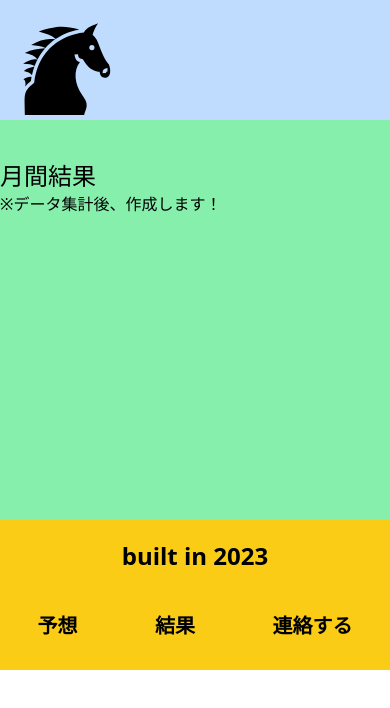
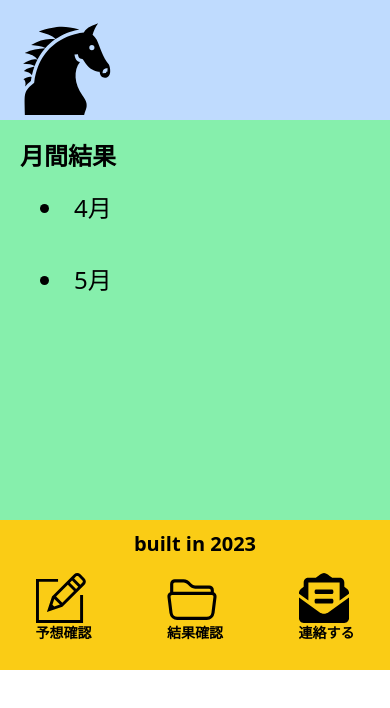
Before and after one commit to YuusukeShimono/lp-app, a Next.js app: page /result in a window 390 px wide. Shown: the top 708 px of the page. Built offline with nearby package versions, Linux system fonts and the light colour scheme.

Commit message:
⚡️ フッター変更

```diff
--- a/components/Footer.tsx
+++ b/components/Footer.tsx
@@ -1,5 +1,9 @@
 import Link from "next/link";
 import { useEffect, useState } from "react";
+import { IconContext } from "react-icons";
+import { FaEnvelopeOpenText } from "react-icons/fa";
+import { BsFolder2Open } from "react-icons/bs";
+import { TfiPencilAlt } from "react-icons/tfi";
 
 const Footer = () => {
   const [isMobile, setIsMobile] = useState(false);
@@ -16,20 +20,35 @@ const Footer = () => {
   return (
     <>
       <div className="bg-yellow-400 h-[150px]">
-        <div className="flex justify-center text-2xl font-bold pt-5">
+        <div className="flex justify-center text-xl font-bold pt-[10px]">
           built in 2023
         </div>
         {isMobile && (
-          <div className="flex justify-evenly mt-10 mb-5 font-bold text-xl">
+          <div className="flex justify-evenly mt-[15px] mb-5 font-bold text-sm">
+            <IconContext.Provider value={{ size: "50px" }}>
               <div>
-              <Link href="/news">予想</Link>
+                <Link href="/news">
+                  <TfiPencilAlt />
+                  予想確認
+                </Link>
               </div>
+            </IconContext.Provider>
+            <IconContext.Provider value={{ size: "50px" }}>
               <div className="mx-10">
-              <Link href="/result">結果</Link>
+                <Link href="/result">
+                  <BsFolder2Open />
+                  結果確認
+                </Link>
               </div>
+            </IconContext.Provider>
+            <IconContext.Provider value={{ size: "50px" }}>
               <div>
-              <Link href="/contact">連絡する</Link>
+                <Link href="/contact">
+                  <FaEnvelopeOpenText />
+                  連絡する
+                </Link>
               </div>
+            </IconContext.Provider>
           </div>
         )}
       </div>
--- a/pages/index.tsx
+++ b/pages/index.tsx
@@ -15,10 +15,10 @@ const Home = () => {
   return (
     <>
       <Head>
-        <title>TOP</title>
+        <title>ホームページ</title>
       </Head>
       <Header />
-      <main className="h-auto bg-green-300">
+      <main className="h-[400px] bg-green-300">
         <div className="py-10">
           <BackgroundImageSlider images={images} />
         </div>
--- a/pages/news.tsx
+++ b/pages/news.tsx
@@ -36,7 +36,7 @@ const News = (props: NewsProps) => {
       <div className="h-auto flex justify-center lg:justify-between bg-green-300">
         <div className="py-5 lg:px-40 px-10">
           <div className="mt-[10px]">
-            <div className="w-[300px] lg:w-full" id="target">
+            <div className="sm:w-[300px]">
               <ul>
                 {contents.map((content) => {
                   return (
--- a/pages/result.tsx
+++ b/pages/result.tsx
@@ -1,6 +1,18 @@
 import Footer from "@/components/Footer";
 import Header from "@/components/Header";
 import Head from "next/head";
+import Link from "next/link";
+
+const ITEMS = [
+  {
+    href: "/",
+    title: "4月",
+  },
+  {
+    href: "/",
+    title: "5月",
+  },
+];
 
 const Result = () => {
   return (
@@ -9,9 +21,19 @@ const Result = () => {
         <title>結果ページ</title>
       </Head>
       <Header />
-      <main className="h-[400px] bg-green-300 py-10">
-        <div className="text-2xl">月間結果</div>
-        <div>※データ集計後、作成します！</div>
+      <main className="h-[400px] bg-green-300 py-5">
+        <div className="text-2xl mx-5 font-bold">月間結果</div>
+        <div>
+          {ITEMS.map((item) => {
+            return (
+              <div className="py-5 px-10 text-2xl hover:underline">
+                <li>
+                  <Link href={item.href}>{item.title}</Link>
+                </li>
+              </div>
+            );
+          })}
+        </div>
       </main>
       <Footer />
     </>
```
Lines whose indentation alone changed are shown as unchanged.
